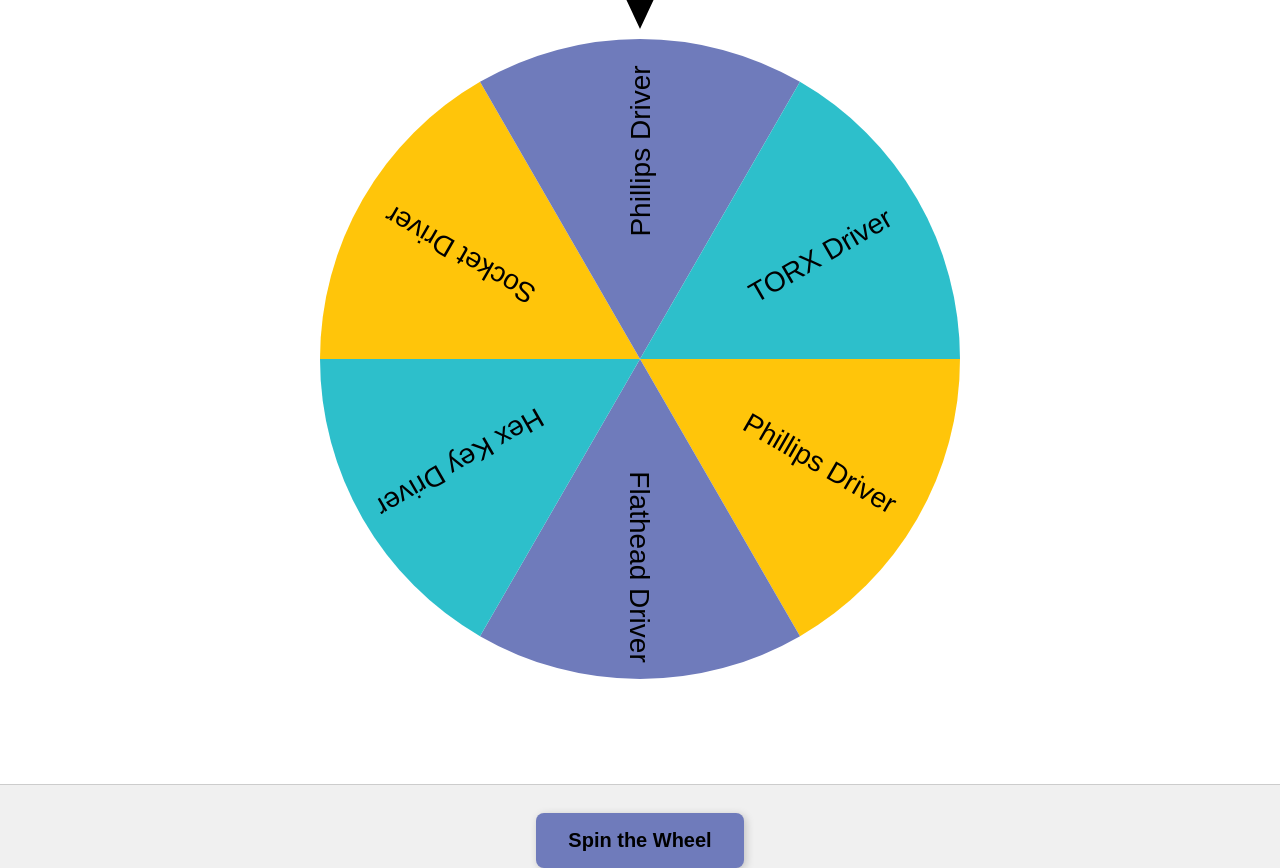
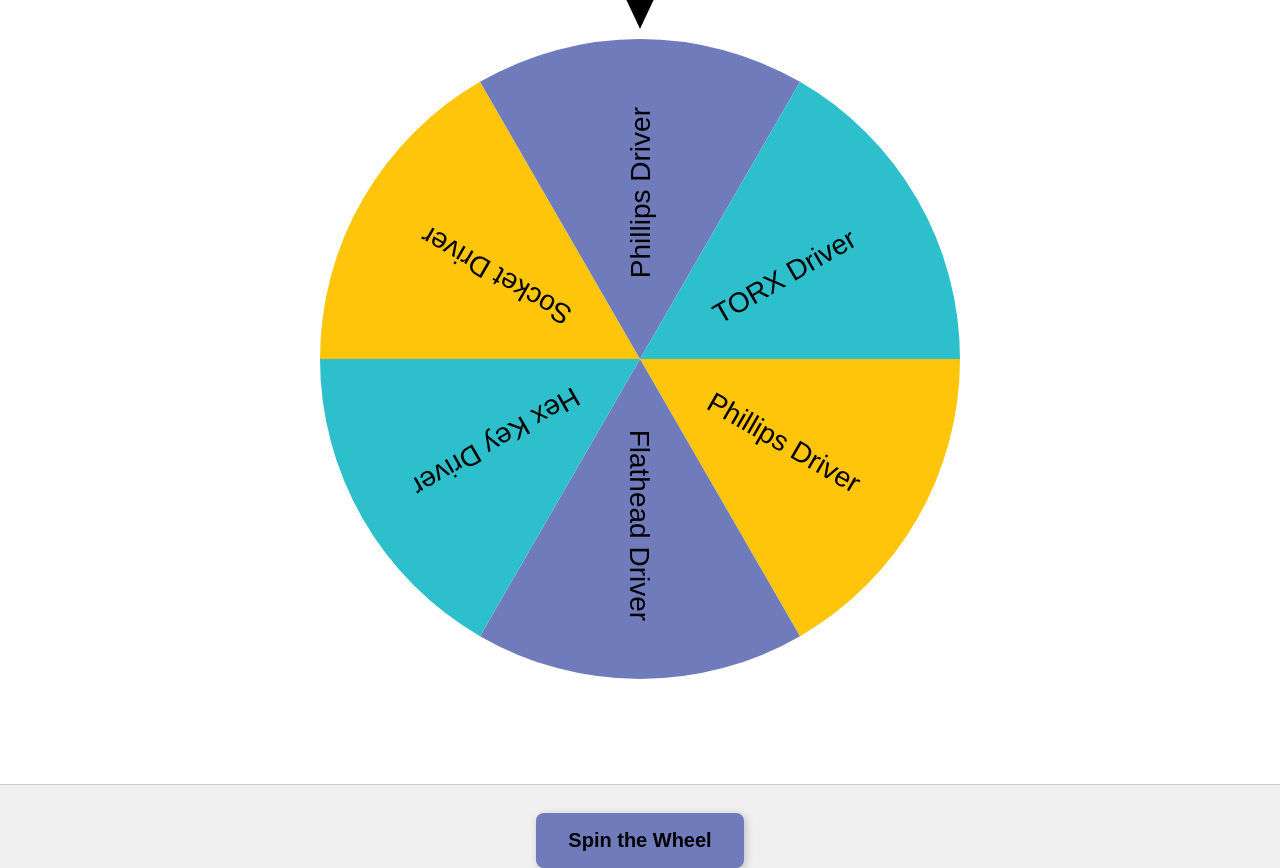
Before and after one commit to ecollieTECHnista/Spin-the-Wheel, a plain HTML site: page index.html in a window 1280 px wide. Shown: the top 868 px of the page. Drawn offline with Linux system fonts and the light colour scheme.

Commit message:
index.html

```diff
--- a/index.html
+++ b/index.html
@@ -91,7 +91,7 @@
         ctx.fillStyle = '#000000';
         ctx.font = '28px Arial'; // keep label size the same
         ctx.textAlign = 'center';
-        ctx.fillText(labels[i], radius * 0.65, 10);
+        ctx.fillText(labels[i], radius * 0.52, 10);
         ctx.restore();
       }
 
```
